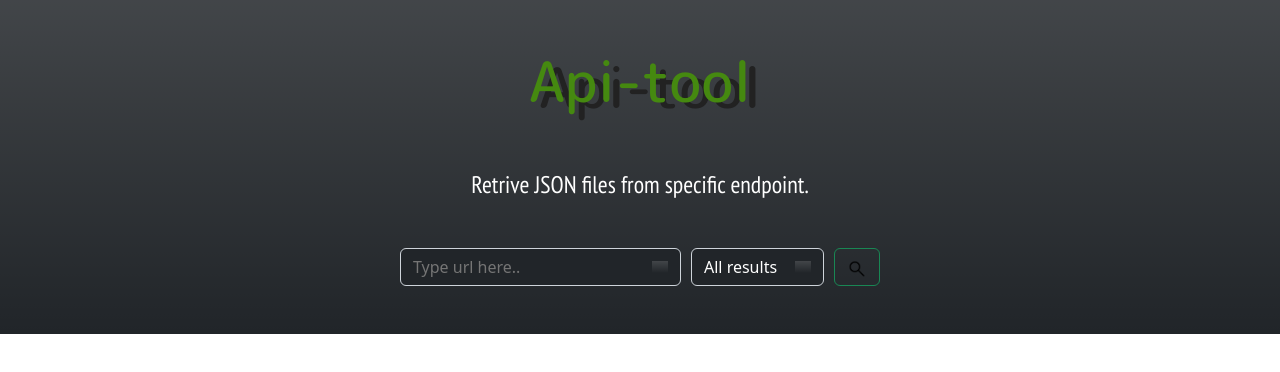
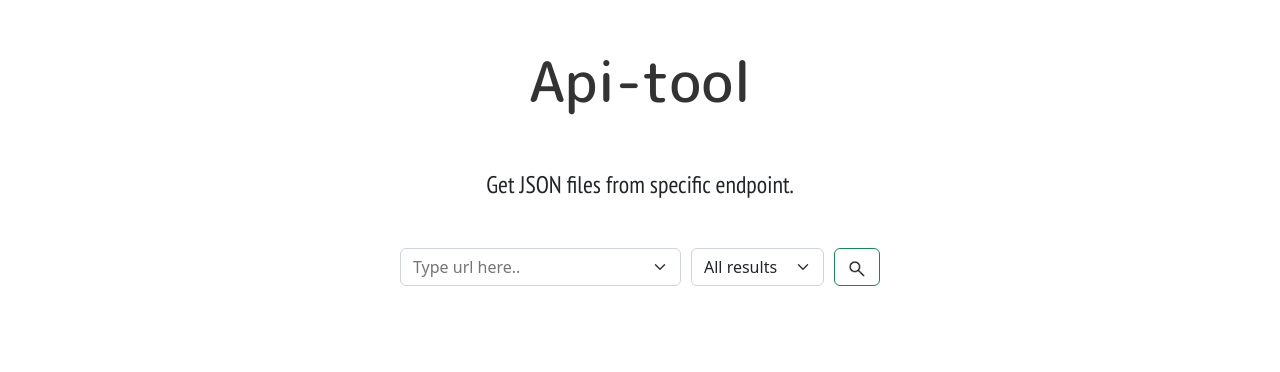
Before and after one commit to Tius1986/apiTool, a plain HTML site: page index.html in a window 1280 px wide. Drawn offline with nearby package versions, Linux system fonts and the light colour scheme.

Commit message:
Remove blackground color in index page

```diff
--- a/css/style.css
+++ b/css/style.css
@@ -2,8 +2,8 @@
 
 h1 {
     font-family: 'M PLUS Rounded 1c', sans-serif;
-    text-shadow: 10px 6px #222;
-    color: #458910;
+    /* text-shadow: 3px 3px #333; */
+    color: #333;
 }
 
 h3 {
--- a/index.html
+++ b/index.html
@@ -16,24 +16,24 @@
 </head>
 
 <body>
-    <div class="container-fluid bg-dark bg-gradient text-white">
+    <div class="container-fluid">
 
         <div class="text-center">
 
             <h1 class="display-4 text-center p-5">Api-tool</h1>
 
             <div class="mb-5">
-                <h3>Retrive JSON files from specific endpoint.</h3>
+                <h3>Get JSON files from specific endpoint.</h3>
             </div>
 
             <div class="d-flex justify-content-center mb-3">
                 <div>
-                    <input type="text" class="form-select bg-dark bg-gradient text-white" id="search"
+                    <input type="text" class="form-select" id="search"
                         placeholder="Type url here.." />
                 </div>
 
                 <div>
-                    <select id="limit-results" class="form-select mb-3 bg-dark bg-gradient text-white" name="limit">
+                    <select id="limit-results" class="form-select mb-3" name="limit">
                         <option value="all" selected>All results</option>
                         <option value="10">10 results</option>
                         <option value="20">20 results</option>
```
